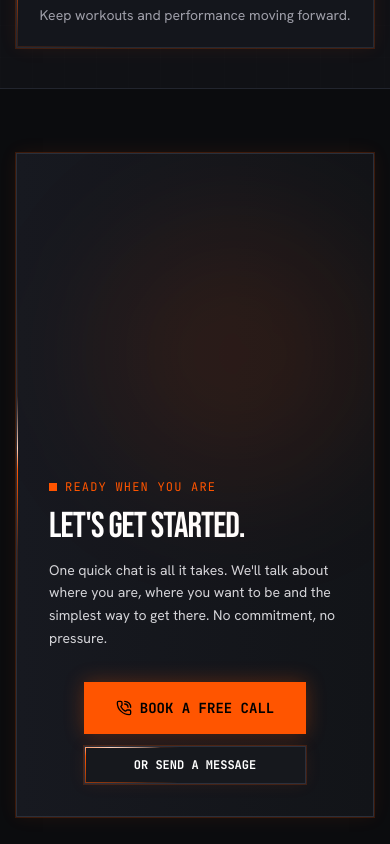
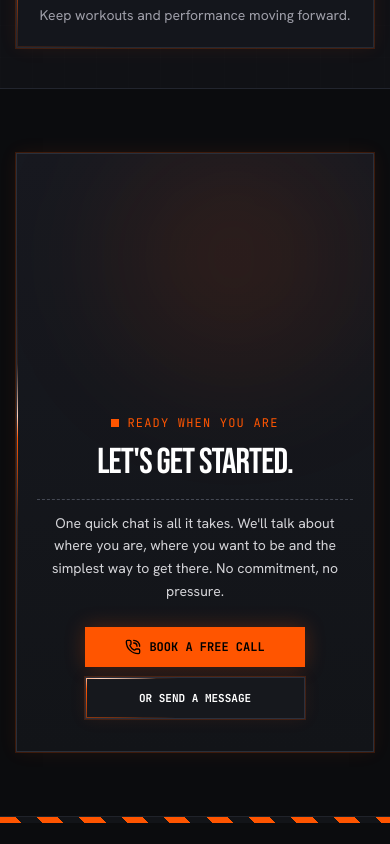
Before and after one commit to chriscallaghan2012/mwfitness, a React (Vite) app: page / in a window 390 px wide. Shown: the part 5740-6584 px from the top of the page. Built offline with nearby package versions, Linux system fonts and the light colour scheme; no server answers.

Commit message:
Center and unify closing CTA layout

```diff
--- a/src/components/screens/HomeScreen.tsx
+++ b/src/components/screens/HomeScreen.tsx
@@ -369,32 +369,30 @@ export const HomeScreen: React.FC<HomeScreenProps> = ({ onSelectScreen, onOpenBo
       </section>
 
       {/* CLOSING CTA */}
-      <section className="max-w-7xl mx-auto px-4 sm:px-6 lg:px-8 pb-20 pt-4 md:pb-24">
-        <div className="mw-electric-card relative bg-gradient-to-r from-[#171920] to-[#121418] border border-[#2a2f3a] p-8 md:p-12 overflow-hidden flex flex-col md:flex-row items-center justify-between gap-8">
-          <div className="absolute -right-10 -bottom-10 w-64 h-64 bg-[#ff5500]/10 rounded-full blur-3xl pointer-events-none"></div>
-
-          <div className="space-y-3 max-w-2xl">
-            <div className="inline-flex items-center gap-2 text-xs font-mono text-[#ff5500] uppercase tracking-widest">
-              <span className="w-2 h-2 bg-[#ff5500]"></span>
+      <section className="mx-auto w-full max-w-7xl px-4 pb-16 pt-4 sm:px-6 md:pb-20 lg:px-8">
+        <div className="mw-electric-card relative mx-auto flex w-full max-w-4xl flex-col items-center overflow-hidden border border-[#2a2f3a] bg-gradient-to-b from-[#171920] to-[#121418] px-5 py-8 text-center sm:px-8 md:py-10">
+          <div className="pointer-events-none absolute -right-10 -top-10 h-56 w-56 rounded-full bg-[#ff5500]/10 blur-3xl"></div>
+          <div className="relative w-full max-w-2xl space-y-3">
+            <div className="inline-flex items-center justify-center gap-2 text-xs font-mono uppercase tracking-widest text-[#ff5500]">
+              <span className="h-2 w-2 bg-[#ff5500]"></span>
               <span>Ready when you are</span>
             </div>
-            <h2 className="font-display text-4xl sm:text-5xl text-white uppercase tracking-tight">
+            <h2 className="border-b border-dashed border-[#454954] pb-4 font-display text-4xl uppercase tracking-tight text-white sm:text-5xl">
               LET'S GET STARTED.
             </h2>
-            <p className="text-sm font-sans text-zinc-300 leading-relaxed max-w-xl">
+            <p className="mx-auto max-w-xl text-sm font-sans leading-relaxed text-zinc-300">
               One quick chat is all it takes. We'll talk about where you are, where you want to be and the simplest way to get there. No commitment, no pressure.
             </p>
           </div>
-
-          <div className="flex flex-col gap-3 shrink-0">
+          <div className="relative mt-6 flex w-full max-w-sm flex-col items-center gap-2.5 sm:flex-row sm:justify-center">
             <button onClick={() => onOpenBookCall()}
-              className="cursor-pointer bg-[#ff5500] text-black font-mono font-bold text-sm uppercase px-8 py-4 flex items-center gap-2 shadow-[0_0_20px_rgba(255,85,0,0.3)] active:scale-95"
+              className="flex w-full max-w-[220px] cursor-pointer items-center justify-center gap-2 bg-[#ff5500] px-5 py-3 font-mono text-xs font-bold uppercase text-black shadow-[0_0_20px_rgba(255,85,0,0.25)] transition-colors active:scale-95"
             >
-              <PhoneCall className="w-4 h-4" />
+              <PhoneCall className="h-4 w-4" />
               Book a free call
             </button>
             <button onClick={() => onSelectScreen('contact')}
-              className="cursor-pointer bg-[#16181d] border border-[#2b303d] text-white font-mono font-bold text-xs uppercase px-6 py-2.5 transition-colors"
+              className="w-full max-w-[220px] cursor-pointer border border-[#2b303d] bg-[#16181d] px-5 py-3 font-mono text-[11px] font-bold uppercase text-white transition-colors hover:border-[#ff5500]"
             >
               Or send a message
             </button>
```
